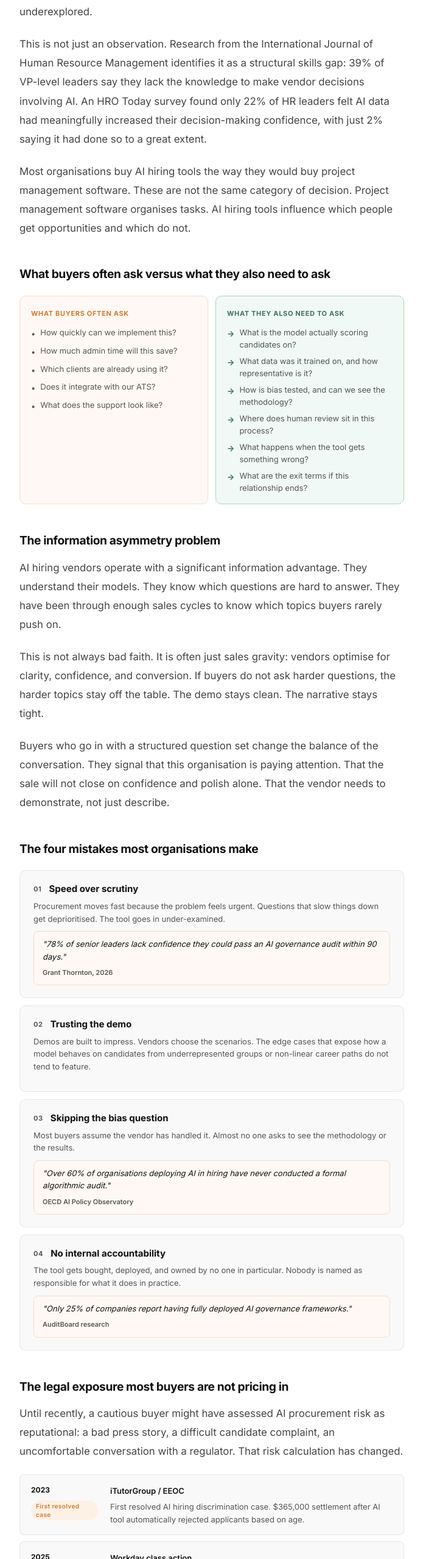
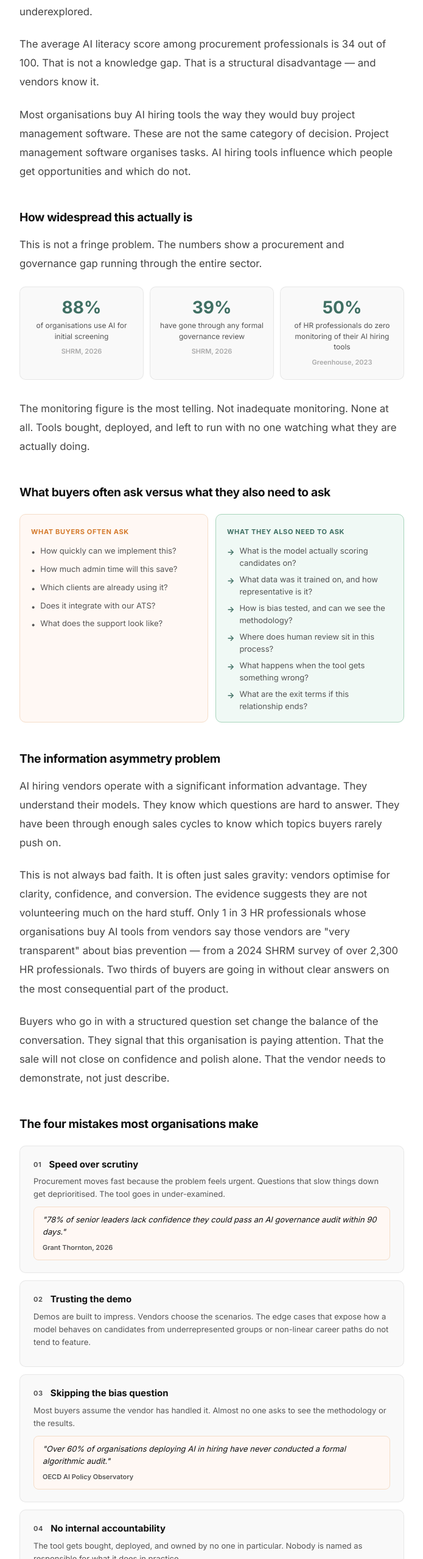
Before and after one commit to MYAISAM/aievolvingyou, a React (Vite) app: page /resources/ai-procurement-mistakes in a window 1280 px wide. Shown: the part 861-3418 px from the top of the page at 61% size, without its empty margins (292-987 px from the left). Built offline with nearby package versions, Linux system fonts and the light colour scheme.

Commit message:
Pillar 4 article research pass — stats, legal cases, literacy score added

```diff
--- a/src/articles/ArticleProcurementMistakes.jsx
+++ b/src/articles/ArticleProcurementMistakes.jsx
@@ -1,6 +1,7 @@
 import ArticleLayout from "./ArticleLayout";
 
 const green = "#3F6F63";
+const greenLight = "#edf4f2";
 const orange = "#D47A2C";
 const ink = "#111111";
 const inkMid = "#555555";
@@ -47,6 +48,25 @@ function QuestionsComparison() {
           ))}
         </div>
       </div>
+    </div>
+  );
+}
+
+function StatsRow() {
+  const stats = [
+    { num: "88%", label: "of organisations use AI for initial screening", source: "SHRM, 2026" },
+    { num: "39%", label: "have gone through any formal governance review", source: "SHRM, 2026" },
+    { num: "50%", label: "of HR professionals do zero monitoring of their AI hiring tools", source: "Greenhouse, 2023" },
+  ];
+  return (
+    <div style={{ display: "grid", gridTemplateColumns: "1fr 1fr 1fr", gap: 10, margin: "20px 0 32px" }}>
+      {stats.map((s, i) => (
+        <div key={i} style={{ background: surface, border: `1px solid ${border}`, borderRadius: 10, padding: "18px 16px", textAlign: "center" }}>
+          <p style={{ fontSize: 28, fontWeight: 700, color: green, lineHeight: 1.1, margin: "0 0 6px" }}>{s.num}</p>
+          <p style={{ fontSize: 12, color: inkMid, lineHeight: 1.45, margin: "0 0 6px" }}>{s.label}</p>
+          <p style={{ fontSize: 11, color: "#aaaaaa", margin: 0, fontWeight: 600 }}>{s.source}</p>
+        </div>
+      ))}
     </div>
   );
 }
@@ -101,60 +121,20 @@ function FourMistakes() {
 
 function LegalCases() {
   const cases = [
-    {
-      year: "2023",
-      who: "iTutorGroup / EEOC",
-      what: "First resolved AI hiring discrimination case. $365,000 settlement after AI tool automatically rejected applicants based on age.",
-      tag: "First resolved case",
-    },
-    {
-      year: "2025",
-      who: "Workday class action",
-      what: "Federal court established that AI vendors can act as agents of employers, making vendors directly liable alongside the organisations using their tools.",
-      tag: "Vendor liability established",
-    },
-    {
-      year: "Jan 2026",
-      who: "Eightfold AI class action",
-      what: "New legal theory: AI scoring platforms may need to comply with the Fair Credit Reporting Act, expanding compliance requirements significantly.",
-      tag: "New legal theory",
-    },
-    {
-      year: "2023 to 2024",
-      who: "UK ICO",
-      what: "296 recommendations issued after auditing AI recruitment tool providers, focused on DPIAs, candidate transparency, and bias monitoring post-deployment.",
-      tag: "UK regulator",
-    },
+    { year: "2023", who: "iTutorGroup / EEOC", what: "First resolved AI hiring discrimination case. $365,000 settlement after AI tool automatically rejected applicants based on age.", tag: "First resolved case" },
+    { year: "2024", who: "Workday class action", what: "Federal court allowed a nationwide class action to proceed, alleging Workday's AI tools discriminated on race, age, and disability. Significantly, the case targets the vendor directly — not just the employer.", tag: "Vendor liability" },
+    { year: "2025", who: "Intuit and HireVue / ACLU", what: "Complaint filed under the Colorado Anti-Discrimination Act, ADA, and Title VII, alleging HireVue's AI interview analysis produced biased outcomes. Procurement-layer failures at the centre of the argument.", tag: "Video interview AI" },
+    { year: "2023-24", who: "UK ICO", what: "296 recommendations issued after auditing AI recruitment tool providers, focused on DPIAs, candidate transparency, and bias monitoring post-deployment.", tag: "UK regulator" },
   ];
-
   return (
     <div style={{ display: "flex", flexDirection: "column", gap: 10, margin: "16px 0 28px" }}>
       {cases.map((c, i) => (
-        <div key={i} style={{
-          background: surface,
-          border: `1px solid ${border}`,
-          borderRadius: 8,
-          padding: "14px 18px",
-          display: "flex",
-          gap: 20,
-          alignItems: "flex-start",
-        }}>
-          {/* Fixed-width left column — date + tag badge always same width */}
-          <div style={{ flexShrink: 0, width: 110 }}>
-            <p style={{ fontSize: 12, fontWeight: 700, color: ink, margin: 0, whiteSpace: "nowrap" }}>{c.year}</p>
-            <span style={{
-              display: "inline-block",
-              fontSize: 10, fontWeight: 600,
-              color: orange, background: "#fdf0e4",
-              borderRadius: 20, padding: "2px 8px",
-              marginTop: 5, letterSpacing: "0.04em",
-              lineHeight: 1.4,
-            }}>
-              {c.tag}
-            </span>
+        <div key={i} style={{ background: surface, border: `1px solid ${border}`, borderRadius: 8, padding: "14px 18px", display: "flex", gap: 16, alignItems: "flex-start" }}>
+          <div style={{ flexShrink: 0, minWidth: 64 }}>
+            <p style={{ fontSize: 12, fontWeight: 700, color: ink, margin: 0 }}>{c.year}</p>
+            <span style={{ display: "inline-block", fontSize: 10, fontWeight: 600, color: orange, background: "#fdf0e4", borderRadius: 20, padding: "2px 8px", marginTop: 4, letterSpacing: "0.04em" }}>{c.tag}</span>
           </div>
-          {/* Content column — always starts at same horizontal point */}
-          <div style={{ flex: 1, minWidth: 0 }}>
+          <div>
             <p style={{ fontSize: 13, fontWeight: 600, color: ink, margin: "0 0 4px" }}>{c.who}</p>
             <p style={{ fontSize: 13, color: inkMid, margin: 0, lineHeight: 1.6 }}>{c.what}</p>
           </div>
@@ -195,7 +175,7 @@ function VendorQuestions() {
         </div>
         <p style={{ fontSize: 13, color: ink, fontWeight: 600, margin: "16px 0 0", borderTop: `1px solid ${border}`, paddingTop: 14 }}>A vendor who cannot answer these questions clearly is answering you anyway.</p>
       </div>
-      <div style={{ background: "#edf4f2", border: `1.5px solid ${green}`, borderRadius: 10, padding: "20px 22px" }}>
+      <div style={{ background: greenLight, border: `1.5px solid ${green}`, borderRadius: 10, padding: "20px 22px" }}>
         <p style={{ fontSize: 12, fontWeight: 700, color: green, margin: "0 0 14px", letterSpacing: "0.05em", textTransform: "uppercase" }}>Ask internally first</p>
         <div style={{ display: "flex", flexDirection: "column", gap: 8 }}>
           {internal.map((q, i) => (
@@ -215,7 +195,6 @@ export default function ArticleProcurementMistakes() {
     <ArticleLayout
       bucket="For Organisations"
       title="What most organisations get wrong when buying AI hiring tools"
-      ctaVariant="org"
     >
       <p>Many teams buying AI hiring technology are asking sensible questions. The problem is that the most consequential ones often stay too broad, too vague, or too late in the process. Here is what responsible procurement actually looks like, and why it matters more than most buyers realise.</p>
 
@@ -225,9 +204,17 @@ export default function ArticleProcurementMistakes() {
 
       <p>What often does not happen is enough depth on how the tool actually works. Not because buyers are careless. More often it is the opposite: teams are trying to do a decent job, but they are working without a structured way to probe. AI tools can create a quiet imposter syndrome in the room. Nobody wants to ask a question that makes them look like they do not understand the technology. So the vendor stays in control of the frame, and the hardest questions stay underexplored.</p>
 
-      <p>This is not just an observation. Research from the International Journal of Human Resource Management identifies it as a structural skills gap: 39% of VP-level leaders say they lack the knowledge to make vendor decisions involving AI. An HRO Today survey found only 22% of HR leaders felt AI data had meaningfully increased their decision-making confidence, with just 2% saying it had done so to a great extent.</p>
+      <p>The average AI literacy score among procurement professionals is 34 out of 100. That is not a knowledge gap. That is a structural disadvantage — and vendors know it.</p>
 
       <p>Most organisations buy AI hiring tools the way they would buy project management software. These are not the same category of decision. Project management software organises tasks. AI hiring tools influence which people get opportunities and which do not.</p>
+
+      <h2>How widespread this actually is</h2>
+
+      <p>This is not a fringe problem. The numbers show a procurement and governance gap running through the entire sector.</p>
+
+      <StatsRow />
+
+      <p>The monitoring figure is the most telling. Not inadequate monitoring. None at all. Tools bought, deployed, and left to run with no one watching what they are actually doing.</p>
 
       <h2>What buyers often ask versus what they also need to ask</h2>
 
@@ -237,7 +224,7 @@ export default function ArticleProcurementMistakes() {
 
       <p>AI hiring vendors operate with a significant information advantage. They understand their models. They know which questions are hard to answer. They have been through enough sales cycles to know which topics buyers rarely push on.</p>
 
-      <p>This is not always bad faith. It is often just sales gravity: vendors optimise for clarity, confidence, and conversion. If buyers do not ask harder questions, the harder topics stay off the table. The demo stays clean. The narrative stays tight.</p>
+      <p>This is not always bad faith. It is often just sales gravity: vendors optimise for clarity, confidence, and conversion. The evidence suggests they are not volunteering much on the hard stuff. Only 1 in 3 HR professionals whose organisations buy AI tools from vendors say those vendors are "very transparent" about bias prevention — from a 2024 SHRM survey of over 2,300 HR professionals. Two thirds of buyers are going in without clear answers on the most consequential part of the product.</p>
 
       <p>Buyers who go in with a structured question set change the balance of the conversation. They signal that this organisation is paying attention. That the sale will not close on confidence and polish alone. That the vendor needs to demonstrate, not just describe.</p>
 
@@ -271,7 +258,7 @@ export default function ArticleProcurementMistakes() {
 
       <p>Organisations that evaluate AI hiring tools rigorously do not just reduce their legal and reputational exposure. They end up with tools that actually work, because they have stress-tested the claims, examined the limitations, and chosen vendors who can stand behind their product.</p>
 
-      <p>Most teams are still under-equipped for this kind of procurement conversation. The teams that close that gap are already differentiated: in the quality of the tools they use, the trust they maintain with candidates, and their readiness for a regulatory environment that has already arrived, even if enforcement is still catching up.</p>
+      <p>Most teams are still under-equipped for this kind of procurement conversation. The average AI literacy score among procurement professionals sits at 34 out of 100. That gap is closable. The teams that close it are already differentiated: in the quality of the tools they use, the trust they maintain with candidates, and their readiness for a regulatory environment that has already arrived, even if enforcement is still catching up.</p>
 
       <p>Responsible procurement starts with better questions. Most teams do not yet have a structure for asking them.</p>
 
```
